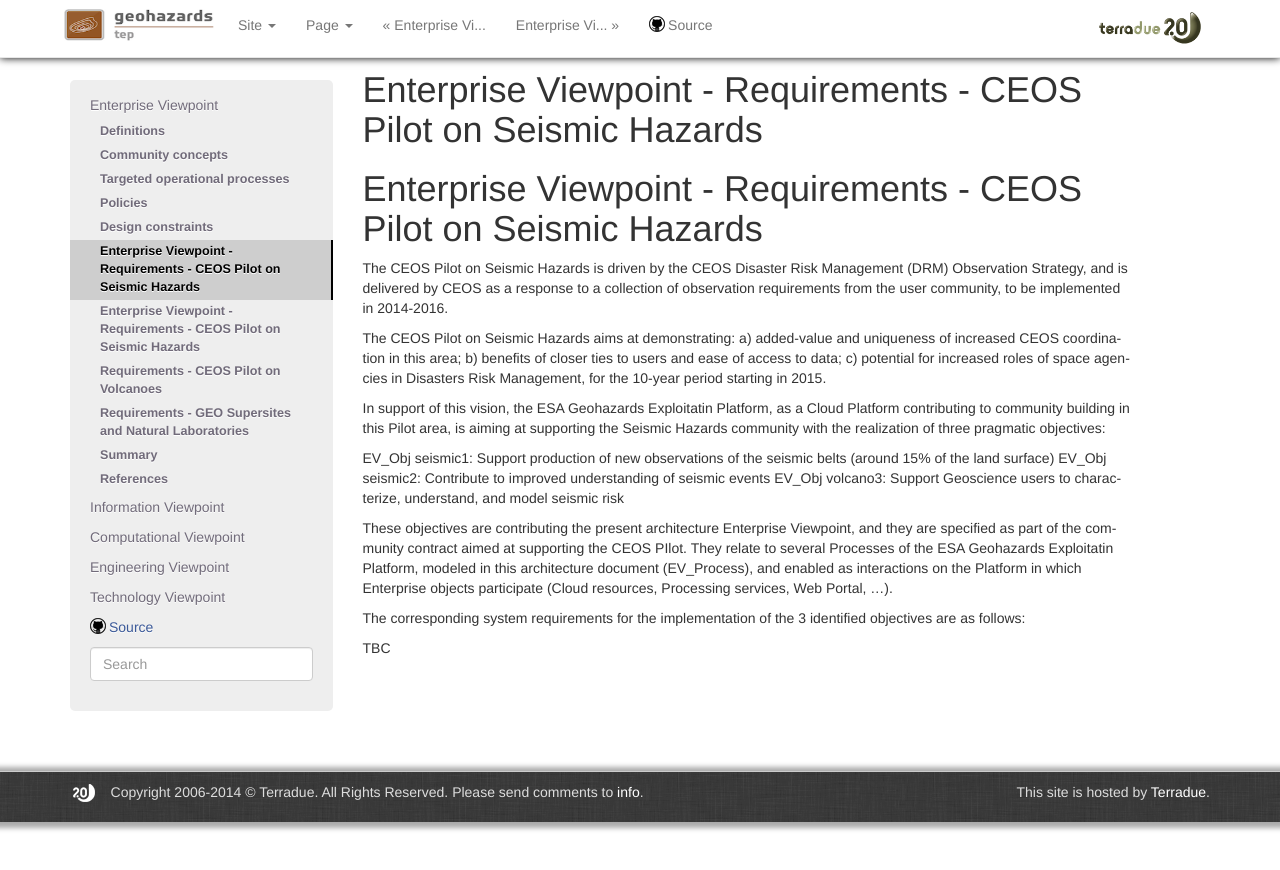
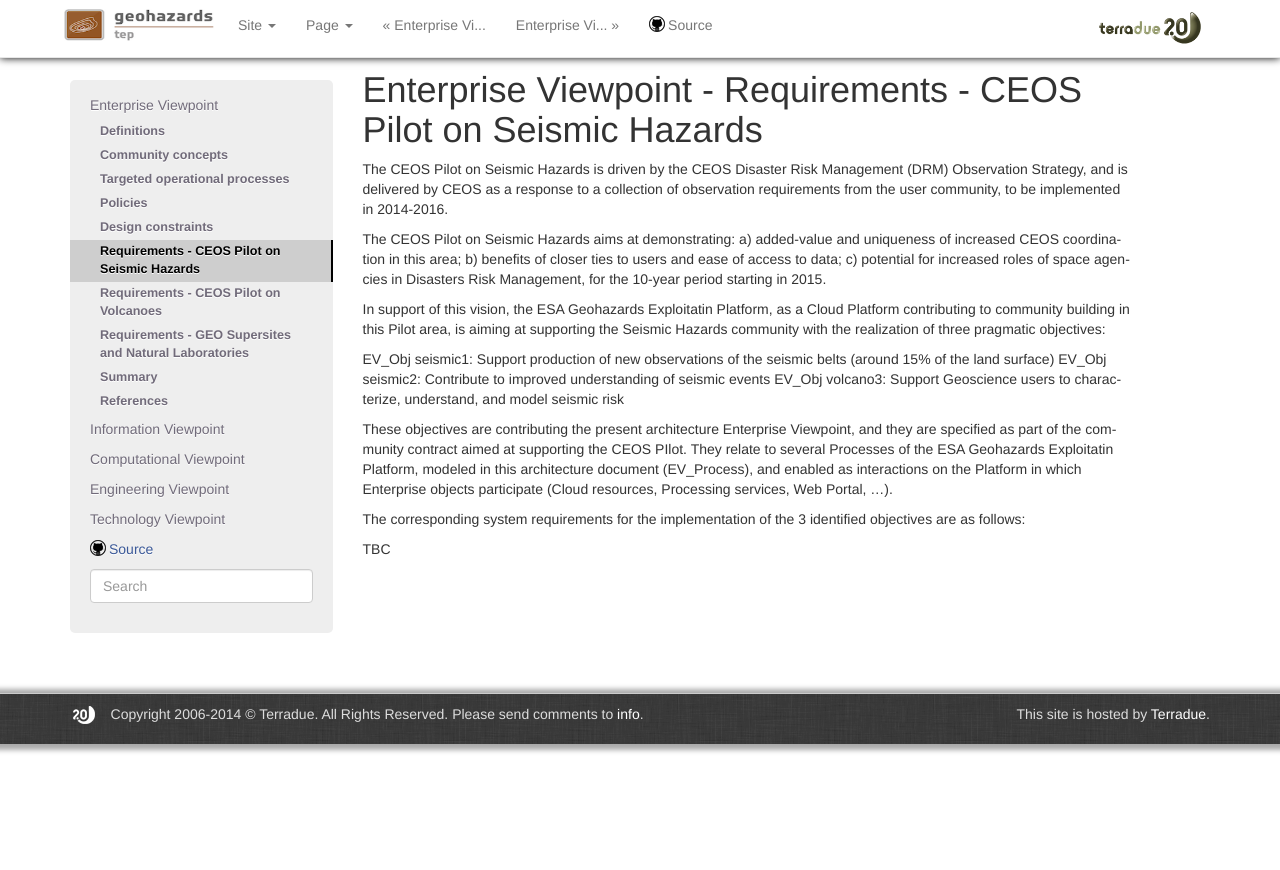
Before and after one commit to Terradue/doc-tep-geohazards-arch, a Sphinx documentation site: the page built from source/enterprise/reqs-seismic.rst, in a window 1280 px wide. Shown: the top 870 px of the page. Built offline with Sphinx 7.4.7, drawn with Linux system fonts in a browser that asks for light colours.

Commit message:
Update reqs-seismic.rst

```diff
--- a/source/enterprise/reqs-seismic.rst
+++ b/source/enterprise/reqs-seismic.rst
@@ -1,6 +1,3 @@
-Enterprise Viewpoint - Requirements - CEOS Pilot on Seismic Hazards
-####################################################################
-
 Enterprise Viewpoint - Requirements - CEOS Pilot on Seismic Hazards
 ####################################################################
 
```
